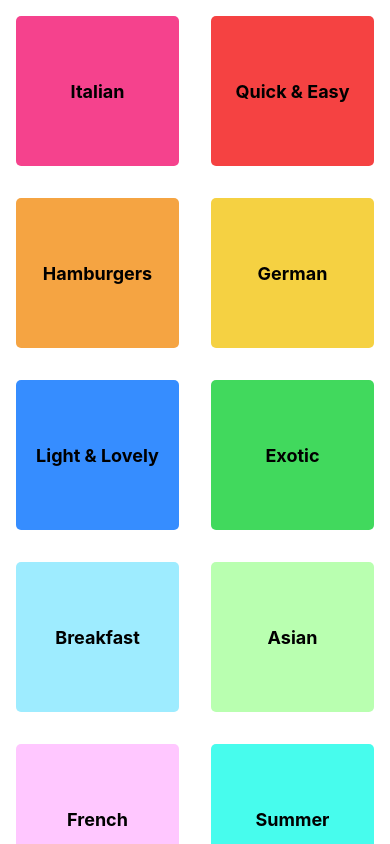
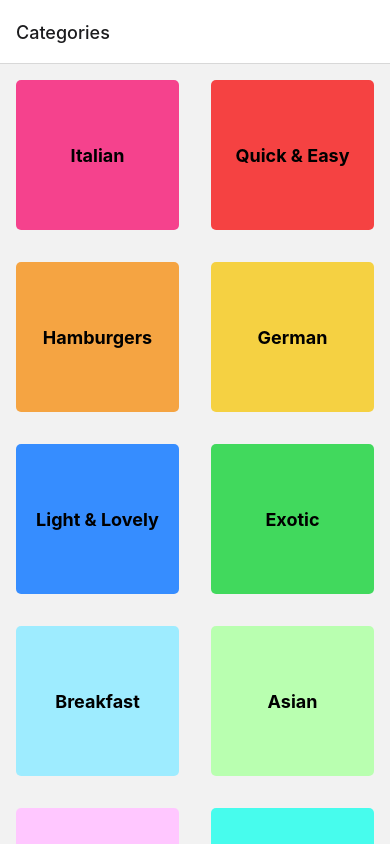
Before and after one commit to mikewanjero/MealsRN, a React Native app: screen / in a window 390 px wide. Built offline with nearby package versions, Linux system fonts and the light colour scheme.

Commit message:
React Navigation

```diff
--- a/App.js
+++ b/App.js
@@ -1,12 +1,20 @@
 import { StatusBar } from "expo-status-bar";
 import { StyleSheet, Text, View } from "react-native";
 import CategoriesScreen from "./screens/CategoriesScreen";
+import { NavigationContainer } from "@react-navigation/native";
+import { createNativeStackNavigator } from "@react-navigation/native-stack";
+
+const Stack = createNativeStackNavigator();
 
 export default function App() {
   return (
     <>
-      <StatusBar style="light"></StatusBar>
-      <CategoriesScreen />
+      <StatusBar style="light" />
+      <NavigationContainer>
+        <Stack.Navigator>
+          <Stack.Screen name="Categories" component={CategoriesScreen} />
+        </Stack.Navigator>
+      </NavigationContainer>
     </>
   );
 }
--- a/package.json
+++ b/package.json
@@ -9,10 +9,14 @@
     "web": "expo start --web"
   },
   "dependencies": {
+    "@react-navigation/native": "^6.1.17",
+    "@react-navigation/native-stack": "^6.9.26",
     "expo": "~51.0.9",
     "expo-status-bar": "~1.12.1",
     "react": "18.2.0",
-    "react-native": "0.74.1"
+    "react-native": "0.74.1",
+    "react-native-safe-area-context": "4.10.1",
+    "react-native-screens": "3.31.1"
   },
   "devDependencies": {
     "@babel/core": "^7.20.0"
```
Also changed, not shown: 1 other file (tests, documents, lock files or other folders).
